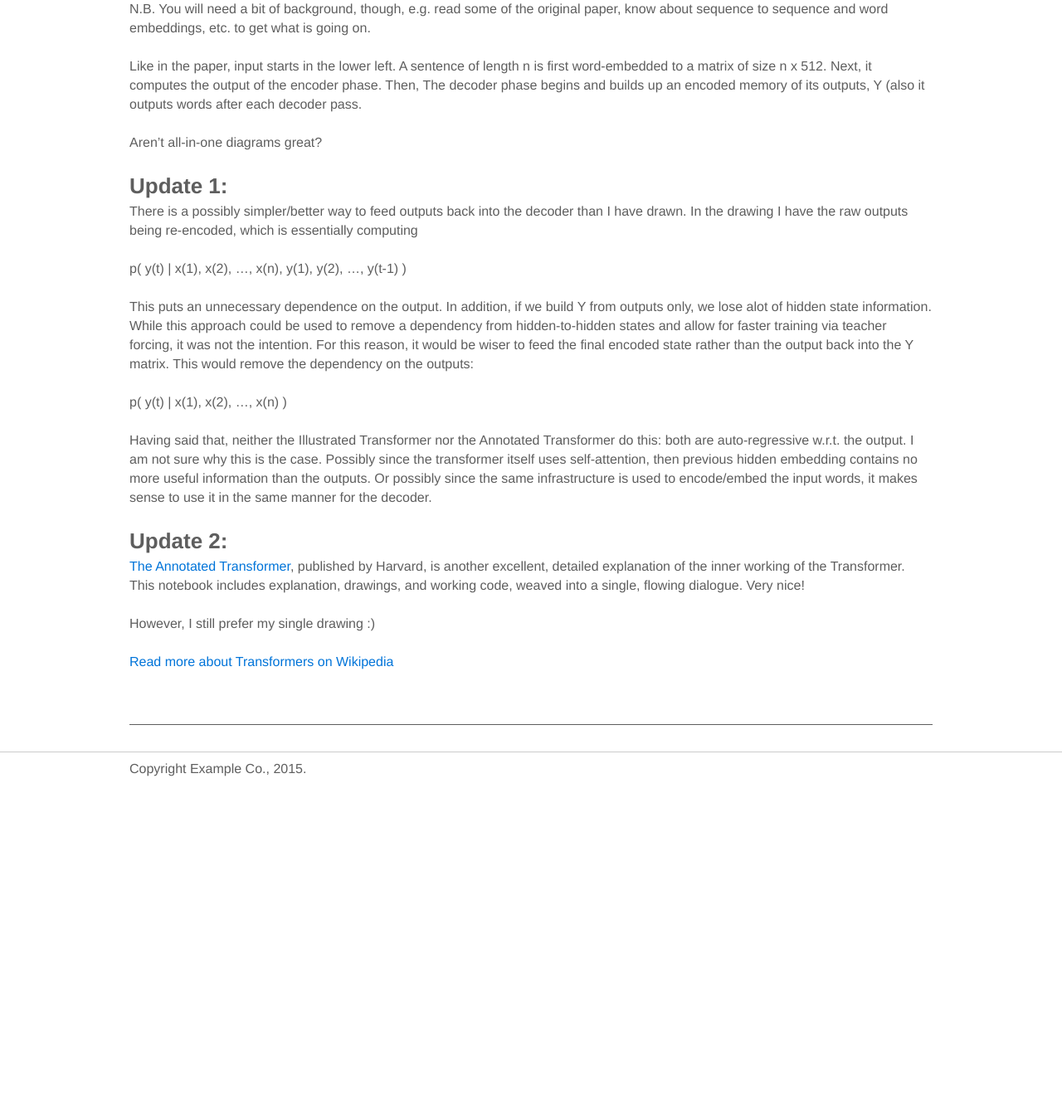
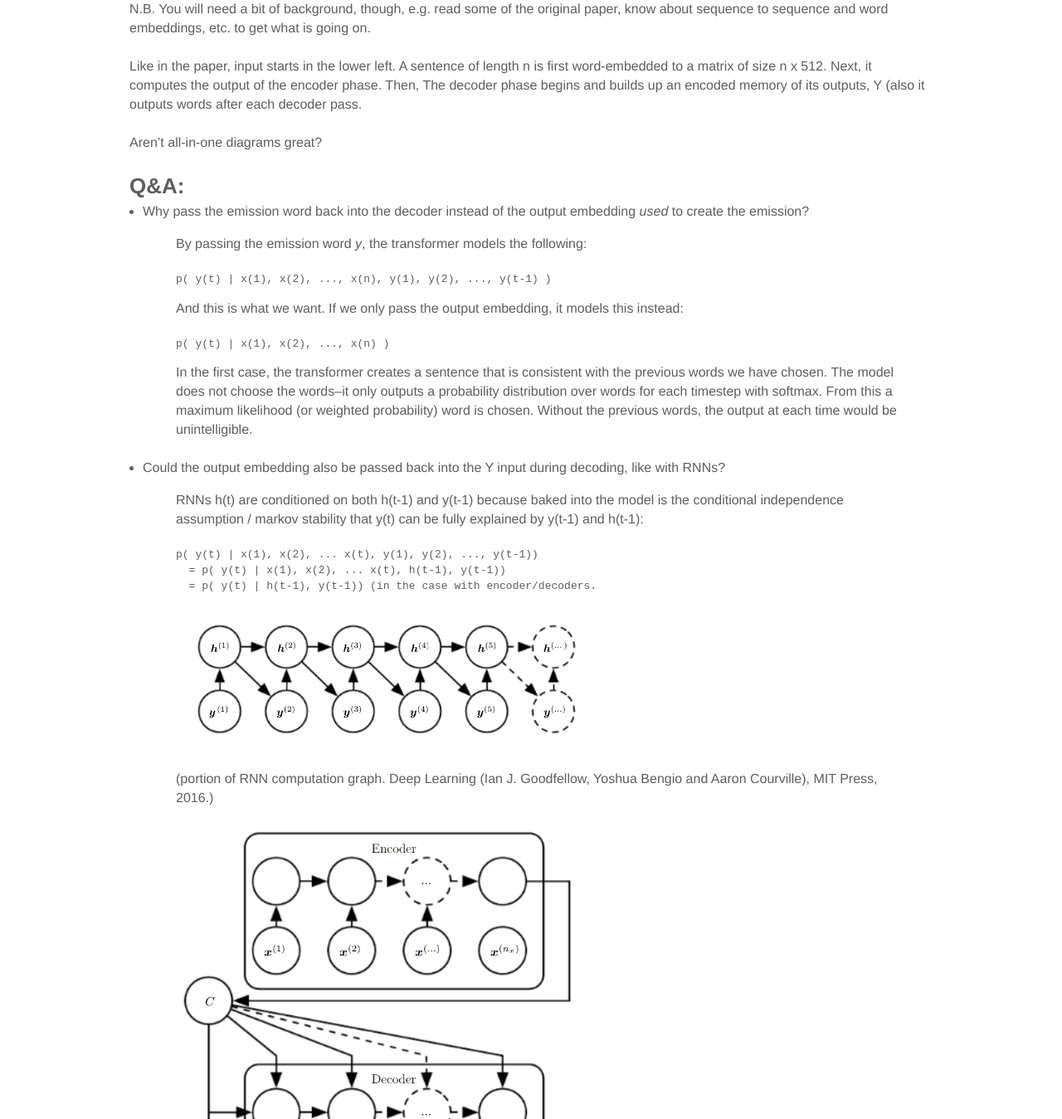
Before and after one commit to wlemmon/wlemmon.github.io, a Jekyll site: the page built from _ml/transformer.md, in a window 1280 px wide and 1400 px high, scrolled down 1689 px, cut to the strip 51-1400 px from the top of the window. Shown: the whole strip at 83% size. Built offline with Jekyll 4.4.1, drawn with Linux system fonts in a browser that asks for light colours; nearby versions of some CDN libraries; some web fonts are replaced; before the commit the page ends 2686 px from its top, so only the background shows below that; some of the changed text lies outside the part shown.

Commit message:
updated transformer document with current understanding, q&a.

```diff
--- a/_layouts/project.html
+++ b/_layouts/project.html
@@ -9,5 +9,5 @@ layout: default
 </header>
 <div class="project-body">
   {{ page.content }}
-  <a href="{{ page.wikipedia-url }}">Read more about {{ page.title }} on Wikipedia</a>
+  <!-- <a href="{{ page.wikipedia-url }}">Read more about {{ page.title }} on Wikipedia</a> -->
 </div>
--- a/_ml/transformer.md
+++ b/_ml/transformer.md
@@ -18,13 +18,13 @@ Jay Alammar put together [an excellent explanation](http://jalammar.github.io/il
 
 Transformers have subsequently been used in other domains like [vision](https://arxiv.org/abs/1502.03044):
 
-<img src="/assets/img/xu2015-fig6b.png" width=400/>
+<img src="/assets/img/transformer/xu2015-fig6b.png" width="400"/>
 
 ### The Diagram
 
 I wanted to add my two cents to what has already been written. Personally, I benefit most from very detailed, complete diagrams, which is one reason I feel that the [original paper](https://arxiv.org/abs/1706.03762) is a bit dense. Even The illustrated transformer takes 30 minutes to get through despite it being one of the clearest explanations I have found. So, I put this diagram together to illucidate what is going on, but in a single picture, digestible as quickly as you can look through a single picture. Hopefully you too find it helpful.
 
-<img src="/assets/img/transformer.jpg" width=900/>
+<img src="/assets/img/transformer/transformer.jpg" width="900"/>
 
 N.B. You will need a bit of background, though, e.g. read some of the original paper, know about sequence to sequence and word embeddings, etc. to get what is going on.
 
@@ -32,22 +32,43 @@ Like in the paper, input starts in the lower left. A sentence of length n is fir
 
 Aren't all-in-one diagrams great?
 
-### Update 1:
-There is a possibly simpler/better way to feed outputs back into the decoder than I have drawn. In the drawing I have the raw outputs being re-encoded, which is essentially computing
-<br/>
-<br/>
-p( y(t) | x(1), x(2), ..., x(n), y(1), y(2), ..., y(t-1) )
-<br/>
-<br/>
-This puts an unnecessary dependence on the output. In addition, if we build Y from outputs only, we lose alot of hidden state information. While this approach could be used to remove a dependency from hidden-to-hidden states and allow for faster training via teacher forcing, it was not the intention. For this reason, it would be wiser to feed the final encoded state rather than the output back into the Y matrix. This would remove the dependency on the outputs:
-<br/>
-<br/>
-p( y(t) | x(1), x(2), ..., x(n) )
-<br/>
-<br/>
-Having said that, neither the Illustrated Transformer nor the Annotated Transformer do this: both are auto-regressive w.r.t. the output. I am not sure why this is the case. Possibly since the transformer itself uses self-attention, then previous hidden embedding contains no more useful information than the outputs. Or possibly since the same infrastructure is used to encode/embed the input words, it makes sense to use it in the same manner for the decoder.
+### Q&A:
+* Why pass the emission word back into the decoder instead of the output embedding <i>used</i> to create the emission?
+> By passing the emission word <i>y</i>, the transformer models the following:
+> <pre>
+> p( y(t) | x(1), x(2), ..., x(n), y(1), y(2), ..., y(t-1) )
+> </pre>
+> And this is what we want. If we only pass the output embedding, it models this instead:
+> <pre>
+> p( y(t) | x(1), x(2), ..., x(n) )
+> </pre>
+> In the first case, the transformer creates a sentence that is consistent with the previous words we have chosen. The model does not choose the words--it only outputs a probability distribution over words for each timestep with softmax. From this a maximum likelihood (or weighted probability) word is chosen. Without the previous words, the output at each time would be unintelligible.
+* Could the output embedding also be passed back into the Y input during decoding, like with RNNs?
+> RNNs h(t) are conditioned on both h(t-1) and y(t-1) because baked into the model is the conditional independence assumption / markov stability that y(t) can be fully explained by y(t-1) and h(t-1):
+> <pre>
+> p( y(t) | x(1), x(2), ... x(t), y(1), y(2), ..., y(t-1))
+    = p( y(t) | x(1), x(2), ... x(t), h(t-1), y(t-1))
+    = p( y(t) | h(t-1), y(t-1)) (in the case with encoder/decoders.
+> </pre>
+> <img src="/assets/img/transformer/rnn.jpg" width="500px"/>
+>
+> (portion of RNN computation graph. Deep Learning (Ian J. Goodfellow, Yoshua Bengio and Aaron Courville), MIT Press, 2016.)
+>
+> <img src="/assets/img/transformer/encoderdecoder.jpg" width="500px"/>
+>
+> (encoder/decoder computation graph. Deep Learning (Ian J. Goodfellow, Yoshua Bengio and Aaron Courville), MIT Press, 2016.)
+>
+> RNNs need the h(t-1) since it summarizes the previous outputs. Its the feeding back in of y(t) that allows us to keep a running history of the current sentence being output.
+>
+> Transformer probabilities look more like this:
+> <pre>
+> p( y(t) | x(1), x(2), ... x(t), y(1), y(2), ..., y(t-1))
+> </pre>
+> There is no conditional independence state folding. Transformers still have a fixed-size weight matrix which can be thought of as replacing the hidden state, and thus are also lossy, but transformers do not constrain the model with a markov conditional independence simplification.
+>
+> Feeding h(t-1) back into the transformer's decoder might not hurt. Having said that, neither the Illustrated Transformer nor the Annotated Transformer do this: both are auto-regressive w.r.t. the outputs only. Since the transformer itself uses self-attention, then previous hidden embedding likely contains no more useful information than the output sequence, which is likely the main reason it is not done. Also, possibly since the same infrastructure is used to encode/embed the input words, it makes sense to use it in the same manner for the decoder.
 
-### Update 2:
+### Update:
 
 [The Annotated Transformer](https://nlp.seas.harvard.edu/2018/04/03/attention.html), published by Harvard, is another excellent, detailed explanation of the inner working of the Transformer. This notebook includes explanation, drawings, and working code, weaved into a single, flowing dialogue. Very nice!
 
```
Also changed, not shown: assets/img/transformer/IMG_20200511_160706.jpg (renamed from assets/img/IMG_20200511_160706.jpg), assets/img/transformer/encoderdecoder.jpg (added), assets/img/transformer/maxresdefault.jpg (renamed from assets/img/maxresdefault.jpg), assets/img/transformer/rnn.jpg (added), assets/img/transformer/transformer2.jpg (renamed from assets/img/transformer2.jpg), 10 other files.
